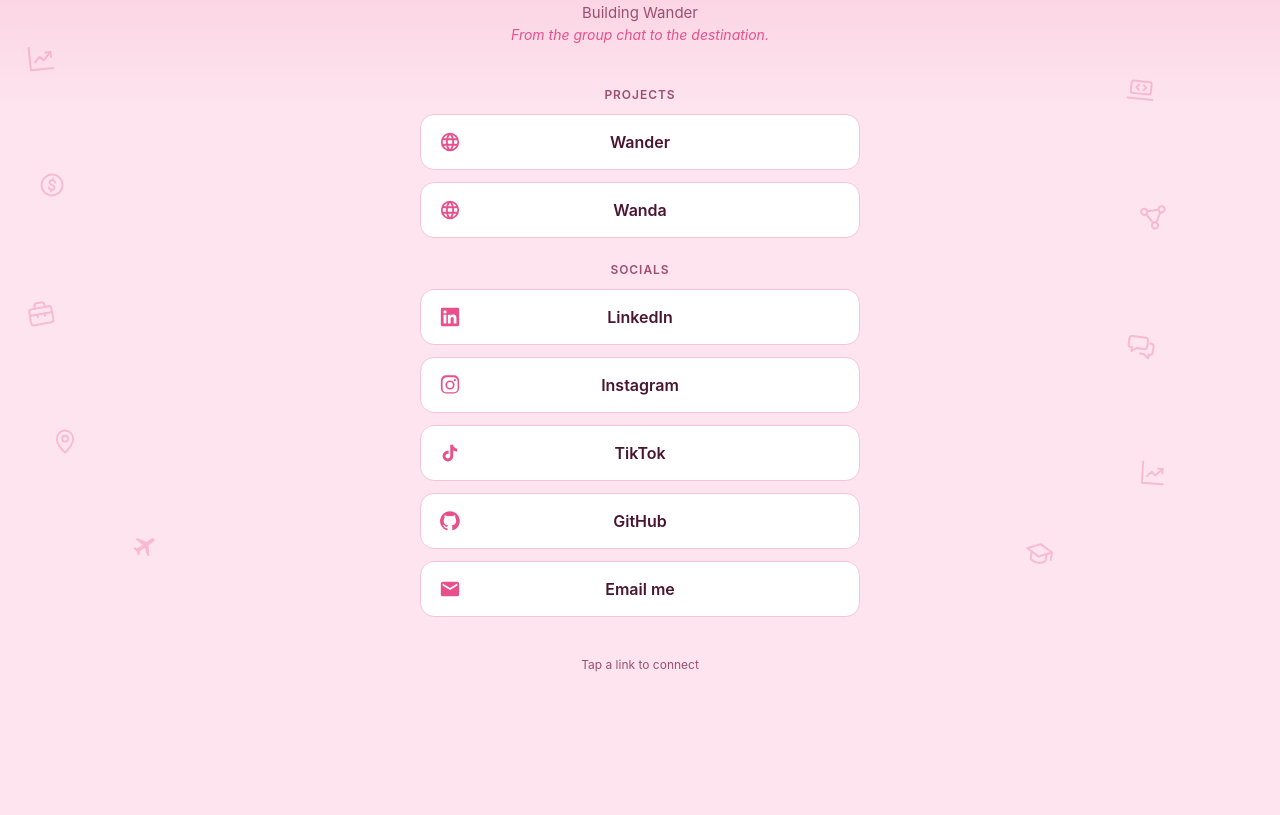
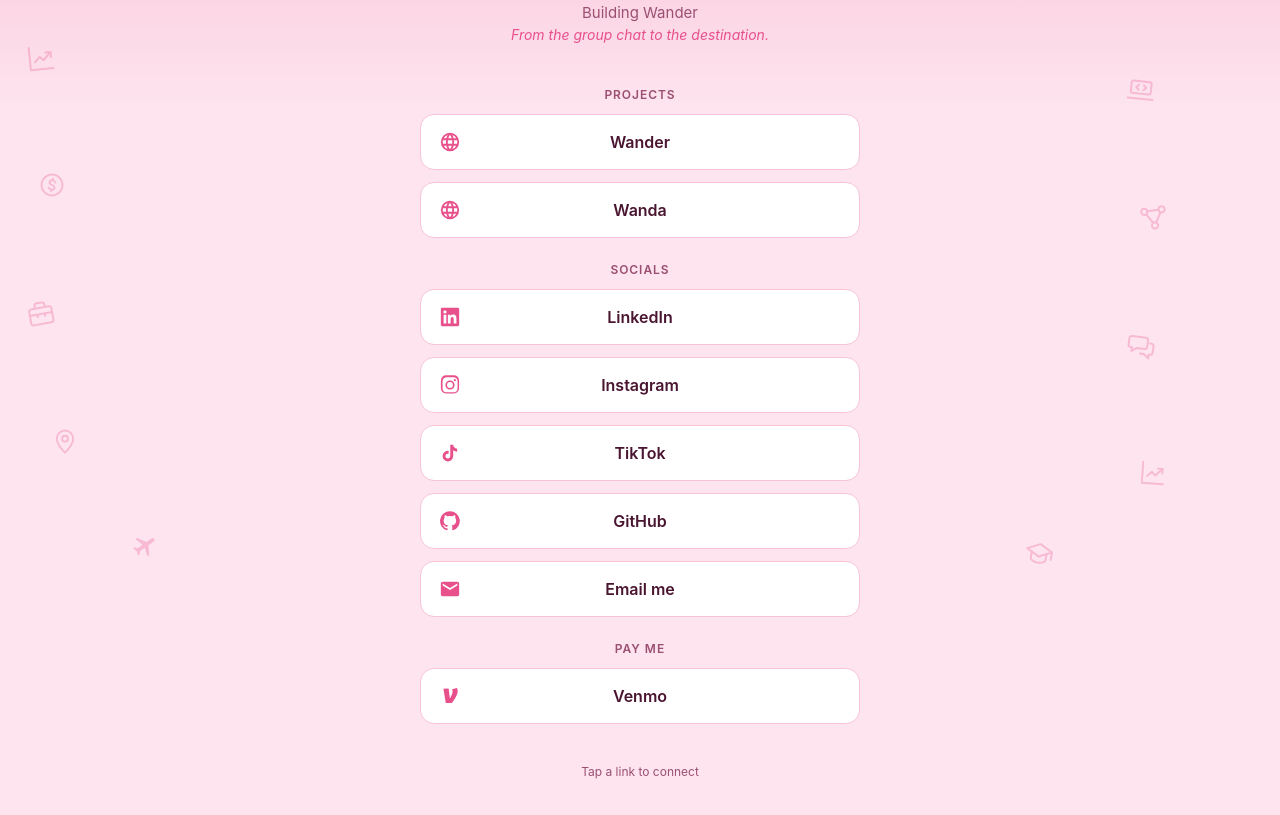
Before and after one commit to jamesshiji4-crypto/links, a plain HTML site: page index.html in a window 1280 px wide. Shown: the part 213-1028 px from the top of the page. Before the commit the page ends 925 px from the top, so only its background shows below. Drawn offline with Linux system fonts and the light colour scheme.

Commit message:
Add Venmo link
Co-Authored-By: Claude Sonnet 5.5 <noreply@anthropic.com>
Claude-Session: https://claude.ai/code/session_01JVUyBMG6Nj7qZ5fTsFPdha

```diff
--- a/index.html
+++ b/index.html
@@ -133,6 +133,12 @@
       <svg viewBox="0 0 24 24"><path d="M20 4H4a2 2 0 0 0-2 2v12a2 2 0 0 0 2 2h16a2 2 0 0 0 2-2V6a2 2 0 0 0-2-2Zm0 4.2-8 5-8-5V6l8 5 8-5v2.2Z"/></svg>
       <span>Email me</span>
     </a>
+
+    <p class="section">Pay me</p>
+    <a href="https://venmo.com/u/jamesshiji4" target="_blank" rel="noopener">
+      <svg viewBox="0 0 24 24"><path d="M19.5 3.2c.6 1 .9 2 .9 3.3 0 4.1-3.5 9.4-6.4 13.1H7.4L4.800 4.200l5.700-.5 1.400 11.100c1.300-2.100 2.900-5.400 2.900-7.600 0-1.200-.2-2-.5-2.700l5.200-1.300Z"/></svg>
+      <span>Venmo</span>
+    </a>
   </nav>
 
   <footer>Tap a link to connect</footer>
```
